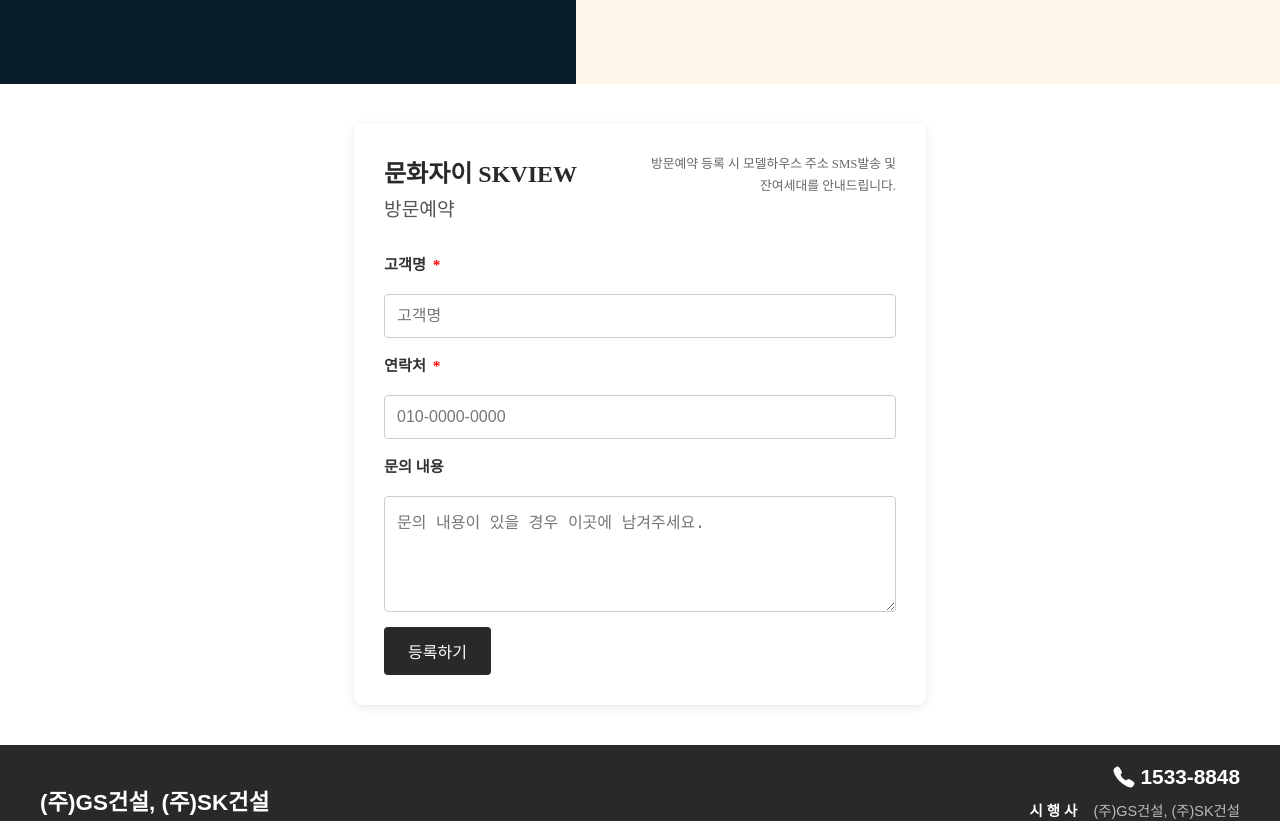
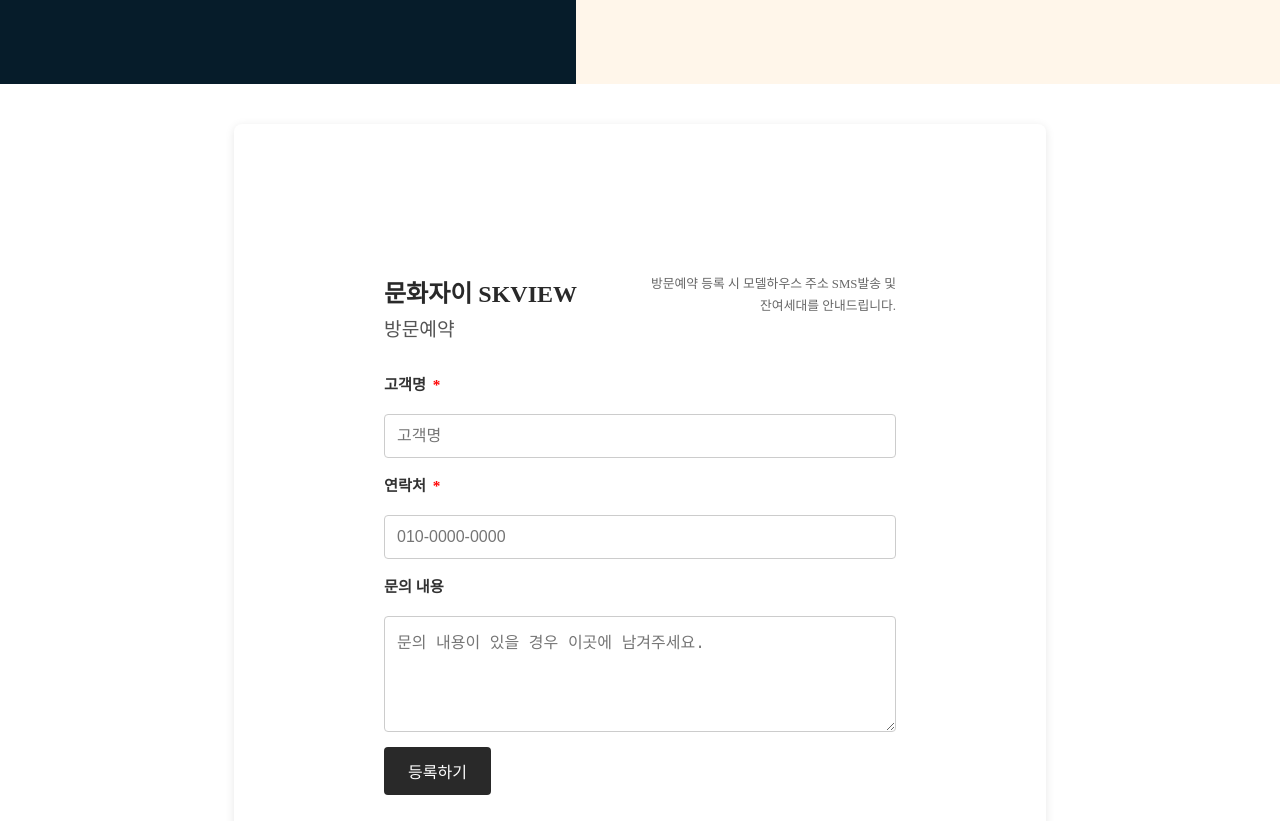
Before and after one commit to parkjihun22/SK-View, a React (Create React App) app: page / in a window 1280 px wide. Shown: the part 4880-5701 px from the top of the page. Built offline with nearby package versions, Linux system fonts and the light colour scheme; a web font is replaced by a local one.

Commit message:
feat : 스타일조절

```diff
--- a/src/pages/Main/Main.module.scss
+++ b/src/pages/Main/Main.module.scss
@@ -1357,7 +1357,7 @@
     margin: 40px auto; /* 가운데 정렬 */
     background-color: #fff;
     border-radius: 8px;
-    padding: 30px;
+    padding: 150px;
     box-shadow: 0 2px 10px rgba(0, 0, 0, 0.1);
 
     /* 텍스트 왼쪽 정렬 */
```
